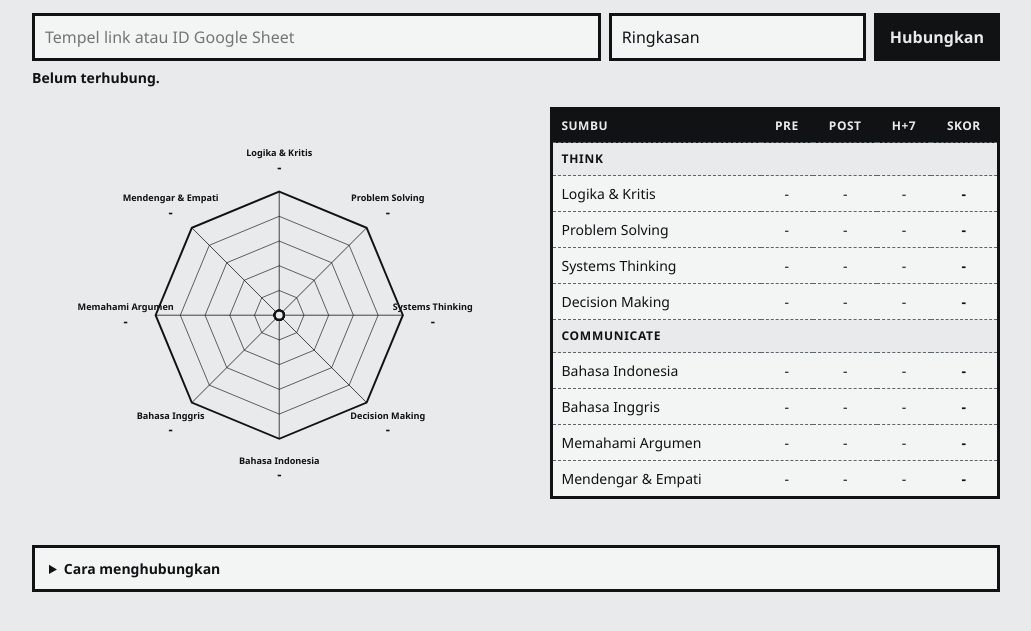
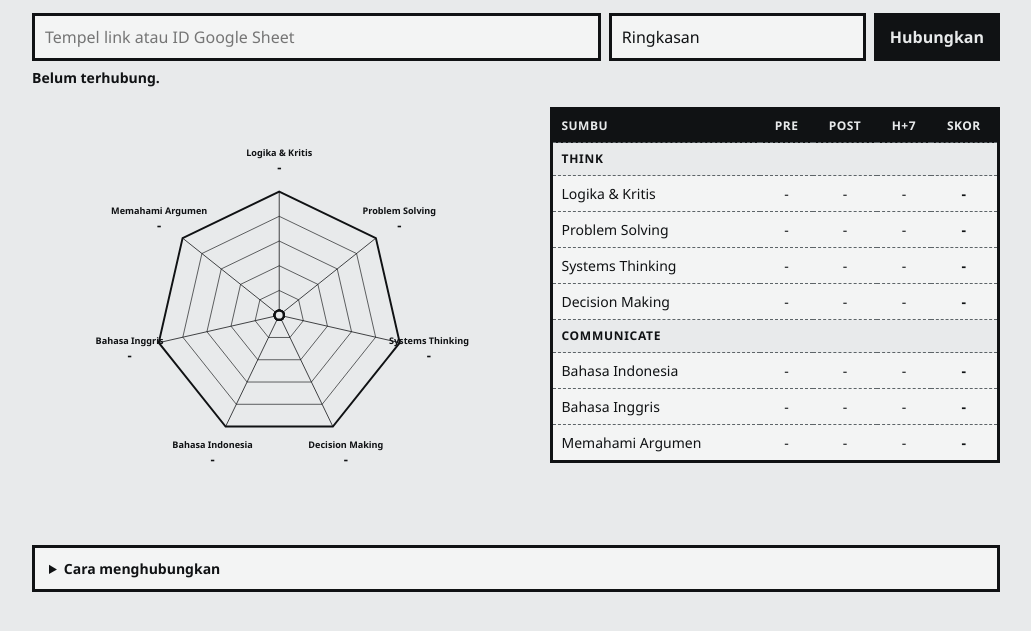
Before and after one commit to razinaufal12-dev/trackerintelegence, a plain HTML site: page index.html in a window 1280 px wide. Shown: the part 141-772 px from the top of the page, without its empty margins (124-1155 px from the left). Drawn offline with Linux system fonts and the light colour scheme.

Commit message:
Update index.html

```diff
--- a/index.html
+++ b/index.html
@@ -72,9 +72,9 @@ code{background:var(--paper);padding:1px 5px}
 
 <script>
 (function(){
-  var AX=["Logika & Kritis","Problem Solving","Systems Thinking","Decision Making","Bahasa Indonesia","Bahasa Inggris","Memahami Argumen","Mendengar & Empati"];
-  var GRP=["THINK","THINK","THINK","THINK","COMMUNICATE","COMMUNICATE","COMMUNICATE","COMMUNICATE"];
-  var NS="http://www.w3.org/2000/svg",CX=380,CY=320,R=190,N=8,KEY="dash-fondasi-v1",timer=null;
+  var AX=["Logika & Kritis","Problem Solving","Systems Thinking","Decision Making","Bahasa Indonesia","Bahasa Inggris","Memahami Argumen"];
+  var GRP=["THINK","THINK","THINK","THINK","COMMUNICATE","COMMUNICATE","COMMUNICATE"];
+  var NS="http://www.w3.org/2000/svg",CX=380,CY=320,R=190,N=7,KEY="dash-fondasi-v1",timer=null;
   function $(i){return document.getElementById(i)}
   function el(n,a,p){var e=document.createElementNS(NS,n);for(var k in a)e.setAttribute(k,a[k]);if(p)p.appendChild(e);return e}
   function ang(i){return -Math.PI/2+i*2*Math.PI/N}
```
